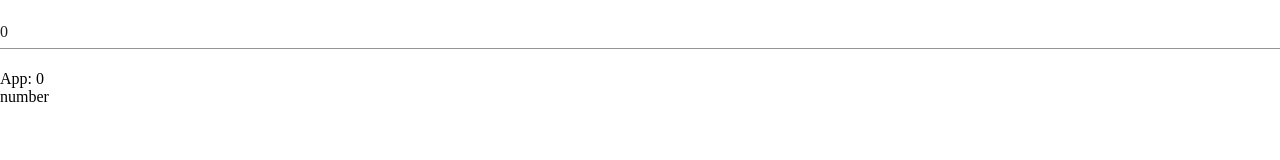
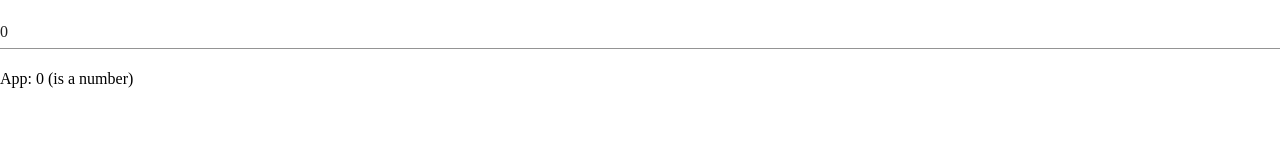
Before and after one commit to kieperb/vuetify-number-input, a Vue app: page / in a window 1280 px wide. Shown: the top 160 px of the page. Built offline with nearby package versions, Linux system fonts and the light colour scheme.

Commit message:
Text formated
outputing the Debug Message in new Format

```diff
--- a/src/App.vue
+++ b/src/App.vue
@@ -1,9 +1,7 @@
 <template>
   <div id="app">
     <NumberInput :numberValue="bla" v-on:emitnumber="bla=$event"/>
-    App: {{bla}}
-    <br>
-    {{typeof bla}}
+    App: {{bla}} (is a {{typeof bla}})
   </div>
 </template>
 
```
